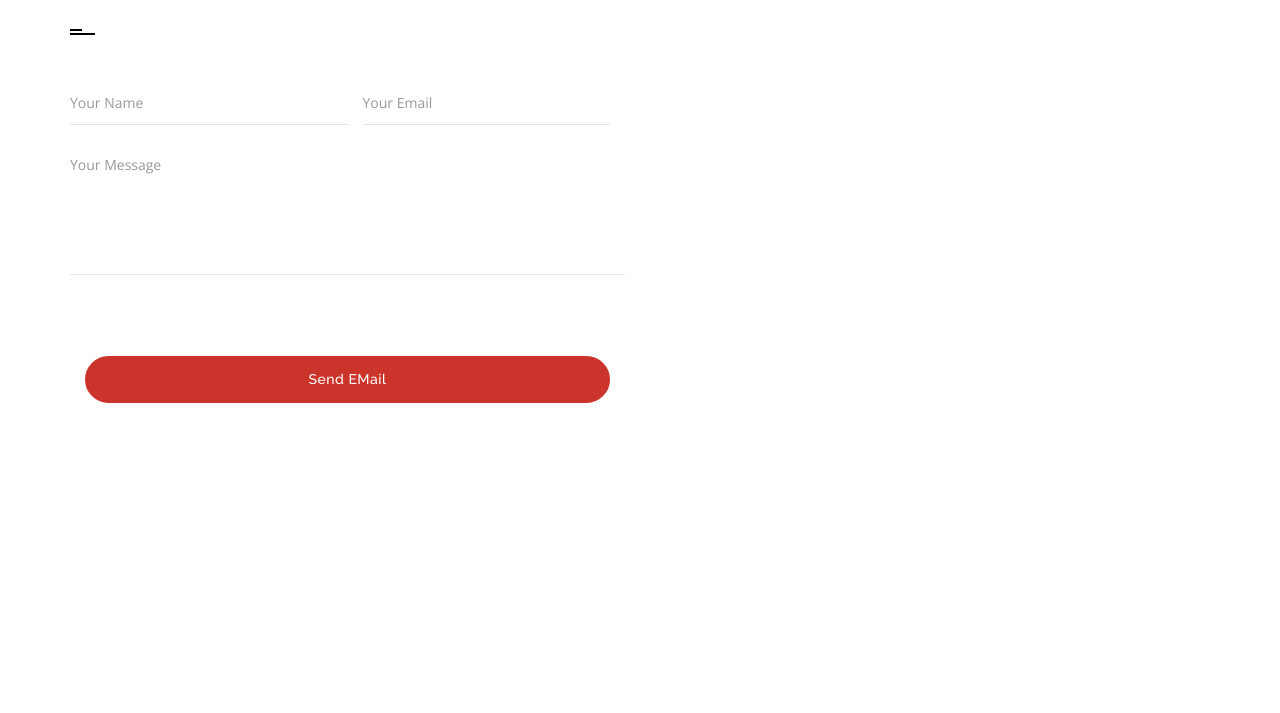
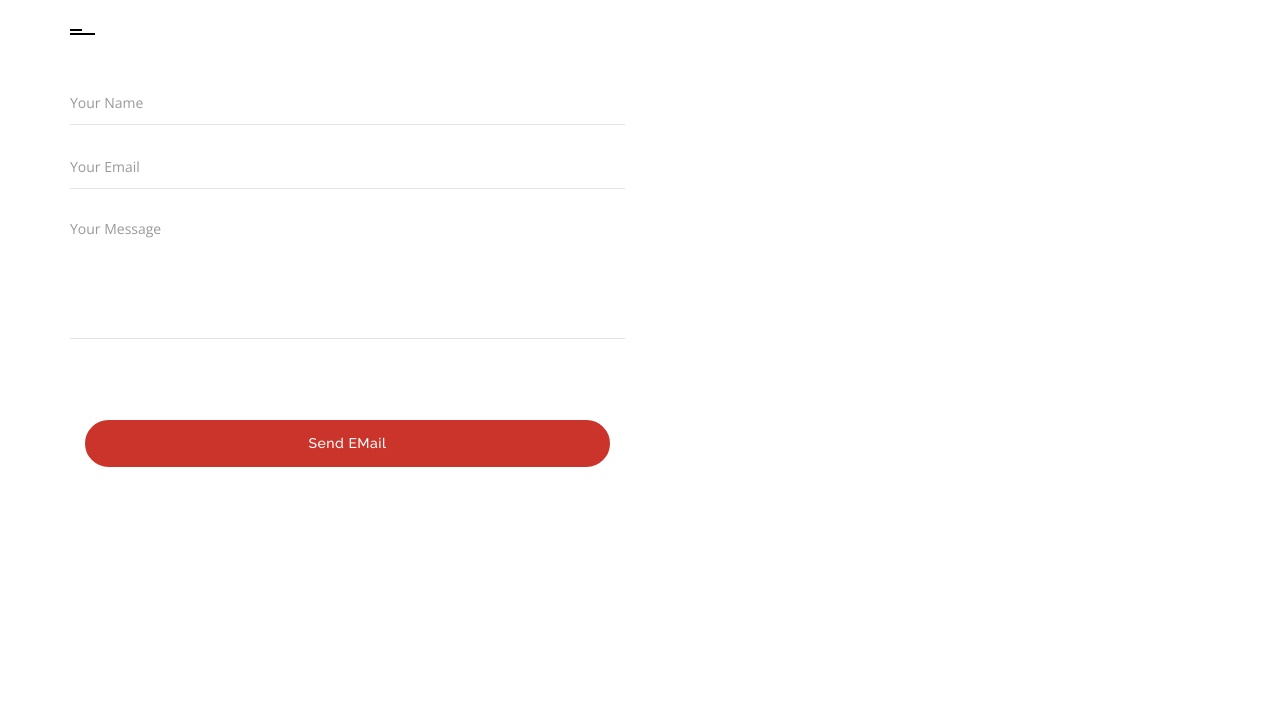
Before and after one commit to mthomas-github/HHCWebsiteHTML, a plain HTML site: page index.html in a window 1280 px wide. Shown: the part 3144-3857 px from the top of the page. Drawn offline with nearby package versions, Linux system fonts and the light colour scheme.

Commit message:
updated form look

```diff
--- a/index.html
+++ b/index.html
@@ -212,15 +212,15 @@
                             <hr class="seperator-one">
                         </div>
                     </div>
-                    <form id= "contact-form" class="margin-50px-bottom">
-                            <div class="col-xs-6 no-padding">
+                    <form id= "contact-form" class="margin-50px-bottom" target="_blank">
+                            <div>
                                 <input type="text" name="name" id="name-input" class="form-control margin-30px-bottom" placeholder="Your Name">
                             </div>
-                            <div class="col-xs-6">
+                            <div>
                                 <input type="email" name="email" id="email-input" class="form-control margin-30px-bottom" placeholder="Your Email">
                             </div>
 
-                            <div class="col-xs-12 no-padding">
+                            <div>
                             <textarea id="description-input"
                                       class="form-control margin-50px-bottom"
                                       placeholder="Your Message"
```
